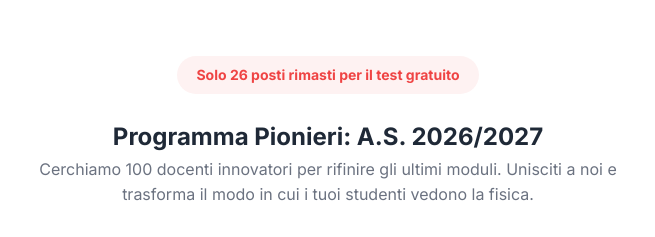
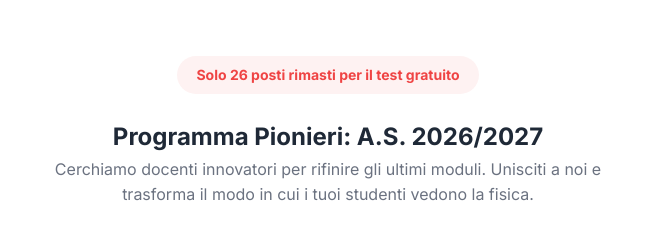
Before and after one commit to GianlucaProia/physics-composer, a plain HTML site: page index.html in a window 1280 px wide. Shown: the part 2347-2584 px from the top of the page, 312-967 px from the left. Drawn offline with Linux system fonts and the light colour scheme.

Commit message:
Update index.html

```diff
--- a/index.html
+++ b/index.html
@@ -317,7 +317,7 @@
             <div class="counter">Solo 26 posti rimasti per il test gratuito</div>
             <h2>Programma Pionieri: A.S. 2026/2027</h2>
             <p style="margin-bottom: 2rem; color: var(--text-light);">
-                Cerchiamo 100 docenti innovatori per rifinire gli ultimi moduli. Unisciti a noi e trasforma il modo in cui i tuoi studenti vedono la fisica.
+                Cerchiamo docenti innovatori per rifinire gli ultimi moduli. Unisciti a noi e trasforma il modo in cui i tuoi studenti vedono la fisica.
             </p>
 
 			<ul style="text-align: left; max-width: 500px; margin: 0 auto 2.5rem; list-style-type: '✓ '; padding-left: 1rem; font-size: 0.95rem;">
```
